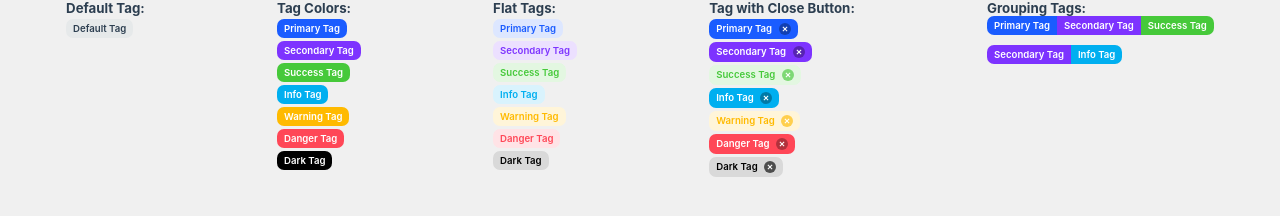
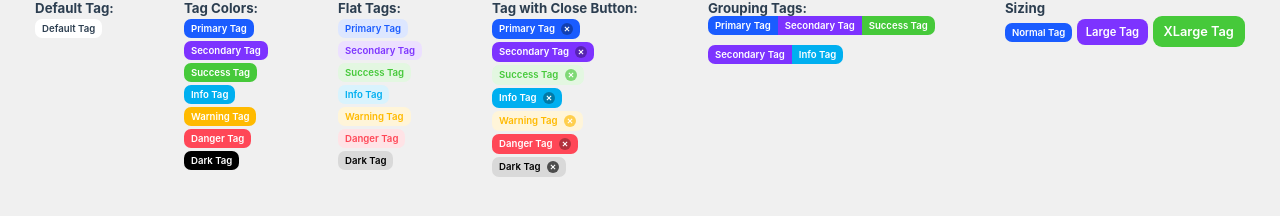
Before and after one commit to alitokmakci/gnb-ui, a plain HTML site: page documentation/elements/tags.html in a window 1280 px wide. Drawn offline with Linux system fonts and the light colour scheme.

Commit message:
Added lg and xl tags

```diff
--- a/documentation/elements/tags.html
+++ b/documentation/elements/tags.html
@@ -1,12 +1,12 @@
 <!DOCTYPE html>
 <html lang="en">
   <head>
-    <meta charset="UTF-8">
+    <meta charset="UTF-8" />
     <title>Title</title>
-    <link rel="stylesheet" href="../../dist/index.css">
+    <link rel="stylesheet" href="../../dist/index.css" />
   </head>
   <body>
-<div style="display: flex; justify-content: space-around;">
+    <div style="display: flex; justify-content: space-around">
       <div>
         <h5>Default Tag:</h5>
         <div>
@@ -111,27 +111,23 @@
       </div>
 
       <div>
-        <h5>
-            Grouping Tags:</h5>
+        <h5>Grouping Tags:</h5>
         <div class="g-tag-group mb-10">
-            <span class="g-tag primary">
-                Primary Tag
-            </span>
-            <span class="g-tag secondary">
-                Secondary Tag
-            </span>
-            <span class="g-tag success">
-                Success Tag
-            </span>
+          <span class="g-tag primary"> Primary Tag </span>
+          <span class="g-tag secondary"> Secondary Tag </span>
+          <span class="g-tag success"> Success Tag </span>
         </div>
         <div class="g-tag-group">
-            <span class="g-tag secondary">
-                Secondary Tag
-            </span>
-            <span class="g-tag info">
-                Info Tag
-            </span>
+          <span class="g-tag secondary"> Secondary Tag </span>
+          <span class="g-tag info"> Info Tag </span>
         </div>
+      </div>
+
+      <div>
+        <h5>Sizing</h5>
+        <span class="g-tag primary"> Normal Tag </span>
+        <span class="g-tag secondary lg"> Large Tag </span>
+        <span class="g-tag success xl"> XLarge Tag </span>
       </div>
     </div>
   </body>
--- a/src/scss/elements/tag.scss
+++ b/src/scss/elements/tag.scss
@@ -1,23 +1,35 @@
 .g-tag {
   display: inline-block;
-	font-size: .6rem;
+  font-size: 0.6rem;
   border-radius: 7px;
   padding: 4px 7px;
   color: $font-color;
-	background-color: $gray-1;
+  background-color: tint(white, 85%);
   cursor: default;
   pointer-events: none;
   user-select: none;
   font-weight: 600;
+
+  &.lg {
+    font-size: 0.7rem;
+    border-radius: 8px;
+    padding: 6px 9px;
+  }
+
+  &.xl {
+    font-size: 0.8rem;
+    border-radius: 9px;
+    padding: 8px 11px;
+  }
 
   @each $color, $value in $colors {
     &.#{$color} {
       background-color: $value;
       color: get-contrast($value);
 
-			@if($color == 'dark'){
+      @if ($color == "dark") {
         .close {
-					background-color: rgba($white, .3);
+          background-color: rgba($white, 0.3);
         }
       }
 
@@ -36,7 +48,7 @@
     user-select: none;
     -moz-appearance: none;
     -webkit-appearance: none;
-		background-color: rgba($dark, .3);
+    background-color: rgba($dark, 0.3);
     border: none;
     border-radius: 9999px;
     cursor: pointer;
@@ -56,7 +68,8 @@
     vertical-align: top;
     margin-left: 4px;
 
-		&:before, &:after {
+    &:before,
+    &:after {
       background-color: #fff;
       content: "";
       display: block;
@@ -87,7 +100,7 @@
     border-bottom-right-radius: 0;
   }
 
-	.g-tag:not(:first-child,:last-child) {
+  .g-tag:not(:first-child, :last-child) {
     border-radius: 0;
   }
 
```
Also changed, not shown: dist/index.css, 1 other file. Lines whose indentation alone changed are shown as unchanged.
